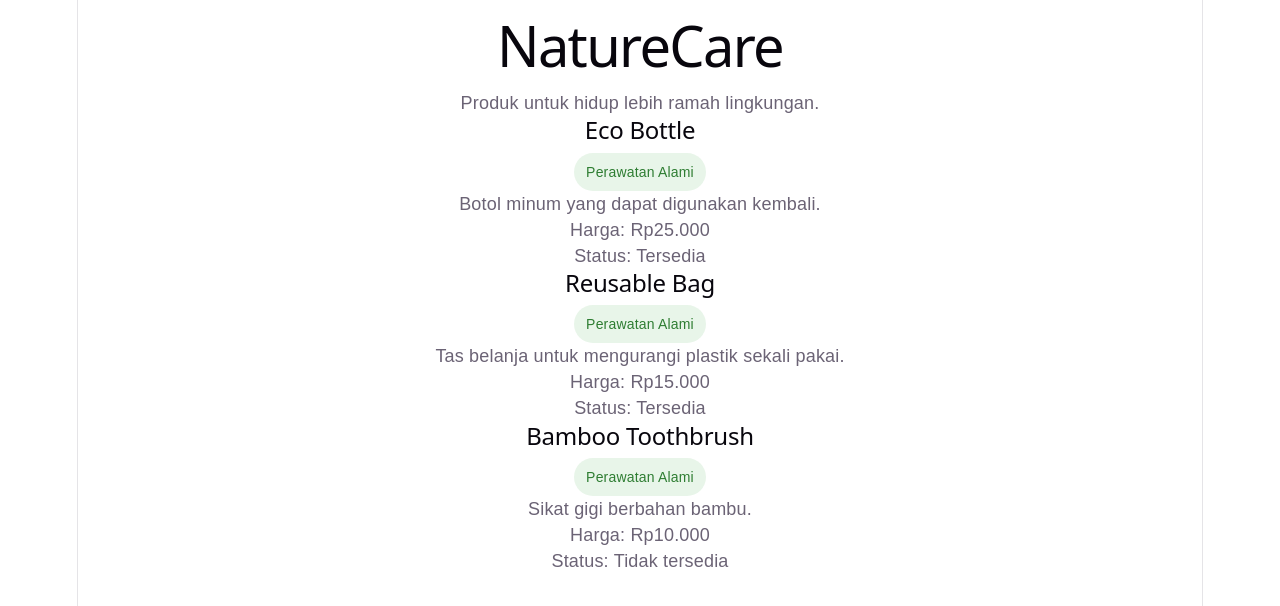
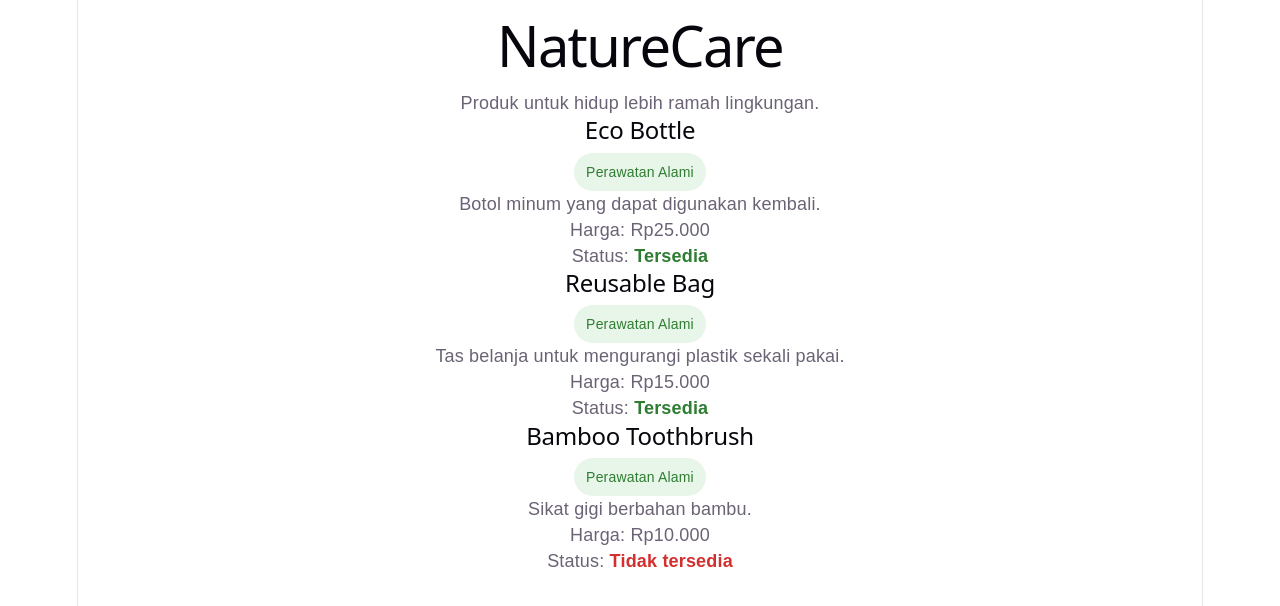
Before and after one commit to hanumdeafebia/nature-care, a React (Vite) app: page / in a window 1280 px wide. Shown: the top 606 px of the page. Built offline with nearby package versions, Linux system fonts and the light colour scheme.

Commit message:
style: distinguish product availability status

```diff
--- a/src/components/Naturecare.jsx
+++ b/src/components/Naturecare.jsx
@@ -11,7 +11,10 @@ export default function Naturecare({
       <p>{manfaat}</p>
       <p>Harga: Rp{harga.toLocaleString("id-ID")}</p>
       <p>
-        Status: {tersedia ? "Tersedia" : "Tidak tersedia"}
+        Status:{" "}
+        <span className={tersedia ? "status-tersedia" : "status-habis"}>
+          {tersedia ? "Tersedia" : "Tidak tersedia"}
+        </span>
       </p>
     </section>
   );
--- a/src/index.css
+++ b/src/index.css
@@ -126,3 +126,12 @@ body {
   border-radius: 20px;
   font-size: 14px;
 }
+.status-tersedia {
+  color: #2e7d32;
+  font-weight: bold;
+}
+
+.status-habis {
+  color: #d32f2f;
+  font-weight: bold;
+}
```
